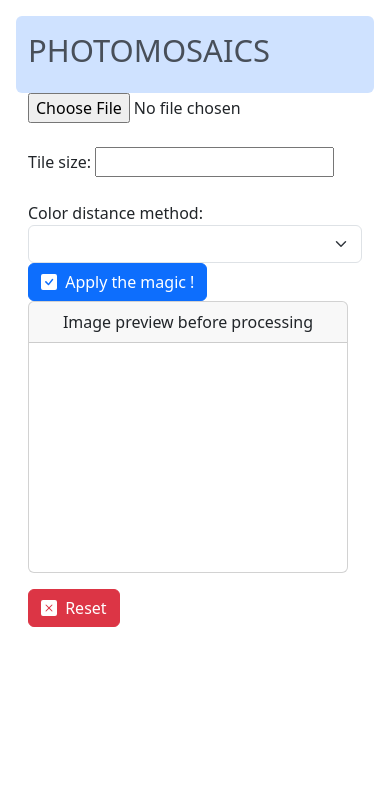
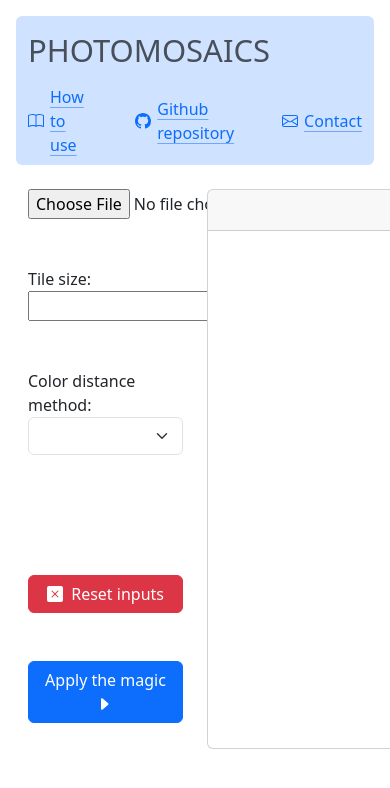
Before and after one commit to Fastrings/Photomosaics, a Flask app: page /photomosaics in a window 390 px wide; the page is wider, and only the part inside the window is pictured. Shown: the top 788 px of that part. Run offline with Flask 2, Linux system fonts and the light colour scheme; some libraries are stand-ins or nearby versions.

Commit message:
web page is now more visibly appealing

```diff
--- a/templates/photomosaics.html
+++ b/templates/photomosaics.html
@@ -12,41 +12,66 @@
             <span class="navbar-text">
                 <h1 class="display-5">PHOTOMOSAICS</h1>
             </span>
+            <div class="d-flex gap-5">
+                <a class="icon-link" href="{{ url_for('hello_world') }}">
+                    <svg xmlns="http://www.w3.org/2000/svg" width="16" height="16" fill="currentColor" class="bi bi-book" viewBox="0 0 16 16">
+                        <path d="M1 2.828c.885-.37 2.154-.769 3.388-.893 1.33-.134 2.458.063 3.112.752v9.746c-.935-.53-2.12-.603-3.213-.493-1.18.12-2.37.461-3.287.811V2.828zm7.5-.141c.654-.689 1.782-.886 3.112-.752 1.234.124 2.503.523 3.388.893v9.923c-.918-.35-2.107-.692-3.287-.81-1.094-.111-2.278-.039-3.213.492V2.687zM8 1.783C7.015.936 5.587.81 4.287.94c-1.514.153-3.042.672-3.994 1.105A.5.5 0 0 0 0 2.5v11a.5.5 0 0 0 .707.455c.882-.4 2.303-.881 3.68-1.02 1.409-.142 2.59.087 3.223.877a.5.5 0 0 0 .78 0c.633-.79 1.814-1.019 3.222-.877 1.378.139 2.8.62 3.681 1.02A.5.5 0 0 0 16 13.5v-11a.5.5 0 0 0-.293-.455c-.952-.433-2.48-.952-3.994-1.105C10.413.809 8.985.936 8 1.783z"/>
+                    </svg>
+                    How to use
+                </a>
+                <a class="icon-link" href="https://github.com/Fastrings/Photomosaics">
+                    <svg xmlns="http://www.w3.org/2000/svg" width="16" height="16" fill="currentColor" class="bi bi-github" viewBox="0 0 16 16">
+                        <path d="M8 0C3.58 0 0 3.58 0 8c0 3.54 2.29 6.53 5.47 7.59.4.07.55-.17.55-.38 0-.19-.01-.82-.01-1.49-2.01.37-2.53-.49-2.69-.94-.09-.23-.48-.94-.82-1.13-.28-.15-.68-.52-.01-.53.63-.01 1.08.58 1.23.82.72 1.21 1.87.87 2.33.66.07-.52.28-.87.51-1.07-1.78-.2-3.64-.89-3.64-3.95 0-.87.31-1.59.82-2.15-.08-.2-.36-1.02.08-2.12 0 0 .67-.21 2.2.82.64-.18 1.32-.27 2-.27.68 0 1.36.09 2 .27 1.53-1.04 2.2-.82 2.2-.82.44 1.1.16 1.92.08 2.12.51.56.82 1.27.82 2.15 0 3.07-1.87 3.75-3.65 3.95.29.25.54.73.54 1.48 0 1.07-.01 1.93-.01 2.2 0 .21.15.46.55.38A8.012 8.012 0 0 0 16 8c0-4.42-3.58-8-8-8z"/>
+                    </svg>
+                    Github repository
+                </a>
+                <a class="icon-link" href="mailto:arthur.launoy88@gmail.com">
+                    <svg xmlns="http://www.w3.org/2000/svg" width="16" height="16" fill="currentColor" class="bi bi-envelope" viewBox="0 0 16 16">
+                        <path d="M0 4a2 2 0 0 1 2-2h12a2 2 0 0 1 2 2v8a2 2 0 0 1-2 2H2a2 2 0 0 1-2-2V4Zm2-1a1 1 0 0 0-1 1v.217l7 4.2 7-4.2V4a1 1 0 0 0-1-1H2Zm13 2.383-4.708 2.825L15 11.105V5.383Zm-.034 6.876-5.64-3.471L8 9.583l-1.326-.795-5.64 3.47A1 1 0 0 0 2 13h12a1 1 0 0 0 .966-.741ZM1 11.105l4.708-2.897L1 5.383v5.722Z"/>
+                    </svg>
+                    Contact
+                </a>
             </div>
-    </nav>
-    <div class="container">
+        </div>
+    </nav><br>
+
+    <div class="container-fluid">
+        <div class="row justify-content-center">
+            <div class="col-6">
+                <div class="row">
                     <form action="{{ url_for('process_image_request') }}" method="post" enctype="multipart/form-data" id="form">
-            <div class="row">
-                <div class="col">
-                    <input type="file" name="image" accept="image/*" id="image-input" onchange="previewImage(event)" required><br><br>
-                    Tile size: <input type="number" name="tile_size" required><br><br>
+                        <input type="file" name="image" accept="image/*" id="image-input" onchange="previewImage(event)" required><br> <br> <br>
+                        Tile size: <input type="number" name="tile_size" required><br> <br> <br>
                         Color distance method:
                         <select class="form-select" aria-label="" name="method" required>
                             <option selected style="display: none;"></option>
                             <option value="deltaE">Delta E CIE 2000</option>
                             <option value="euclid">Euclidean distance</option>
                         </select>
-                    <button type="submit" class="btn btn-primary">
-                        <svg xmlns="http://www.w3.org/2000/svg" width="20" height="20" fill="currentColor" class="bi bi-check-square-fill" viewBox="0 0 20 20">
-                            <path d="M2 0a2 2 0 0 0-2 2v12a2 2 0 0 0 2 2h12a2 2 0 0 0 2-2V2a2 2 0 0 0-2-2H2zm10.03 4.97a.75.75 0 0 1 .011 1.05l-3.992 4.99a.75.75 0 0 1-1.08.02L4.324 8.384a.75.75 0 1 1 1.06-1.06l2.094 2.093 3.473-4.425a.75.75 0 0 1 1.08-.022z"/>
-                        </svg>
-                        Apply the magic !
-                    </button>
-                </div>
-                <div class="col">
-                    <div class="card mb-3" style="width: 20rem; height: 17rem; vertical-align: middle;">
-                        <div class="card-header text-center">Image preview before processing</div>
-                        <img id="image-preview" class="img-fluid rounded-bottom-1 mx-auto my-auto d-block" alt="" style="max-width: 16rem; max-width: 19rem;">
-                      </div>
-                </div>
-            </div>
                     </form>
+                </div> <br> <br> <br> <br> <br>
+                <div class="d-grid gap-5 d-md-flex justify-content-center">
                     <button id="clearImage" type="button" class="btn btn-danger" onclick="clearImage()">
                         <svg xmlns="http://www.w3.org/2000/svg" width="20" height="20" fill="currentColor" class="bi bi-x-square-fill" viewBox="0 0 20 20">
                             <path d="M2 0a2 2 0 0 0-2 2v12a2 2 0 0 0 2 2h12a2 2 0 0 0 2-2V2a2 2 0 0 0-2-2H2zm3.354 4.646L8 7.293l2.646-2.647a.5.5 0 0 1 .708.708L8.707 8l2.647 2.646a.5.5 0 0 1-.708.708L8 8.707l-2.646 2.647a.5.5 0 0 1-.708-.708L7.293 8 4.646 5.354a.5.5 0 1 1 .708-.708z"/>
                         </svg>
-            Reset
+                        Reset inputs
                     </button>
+                    <button type="button" class="btn btn-primary" onclick="submitForm()">
+                        Apply the magic
+                        <svg xmlns="http://www.w3.org/2000/svg" width="20" height="20" fill="currentColor" class="bi bi-caret-right-fill" viewBox="0 0 20 20">
+                            <path d="m12.14 8.753-5.482 4.796c-.646.566-1.658.106-1.658-.753V3.204a1 1 0 0 1 1.659-.753l5.48 4.796a1 1 0 0 1 0 1.506z"/>
+                        </svg>
+                    </button>
+                </div>
+            </div>
+            <div class="col-6">
+                <div class="card" style="width: 45rem; height: 35rem; vertical-align: middle;">
+                    <div class="card-header text-center">Image preview before processing</div>
+                    <img id="image-preview" class="img-fluid rounded-bottom-1 mx-auto my-auto d-block" alt="">
+                </div>
+            </div>
+        </div>
     </div>
 
     <script>
@@ -64,6 +89,9 @@
             preview.src = null;
             form.reset();
         };
+        function submitForm(event) {
+            document.getElementById('form').submit();
+        };
 
         var perfEntries = performance.getEntriesByType("navigation");
         if (perfEntries[0].type === "back_forward") {
```
Lines whose indentation alone changed are shown as unchanged.
